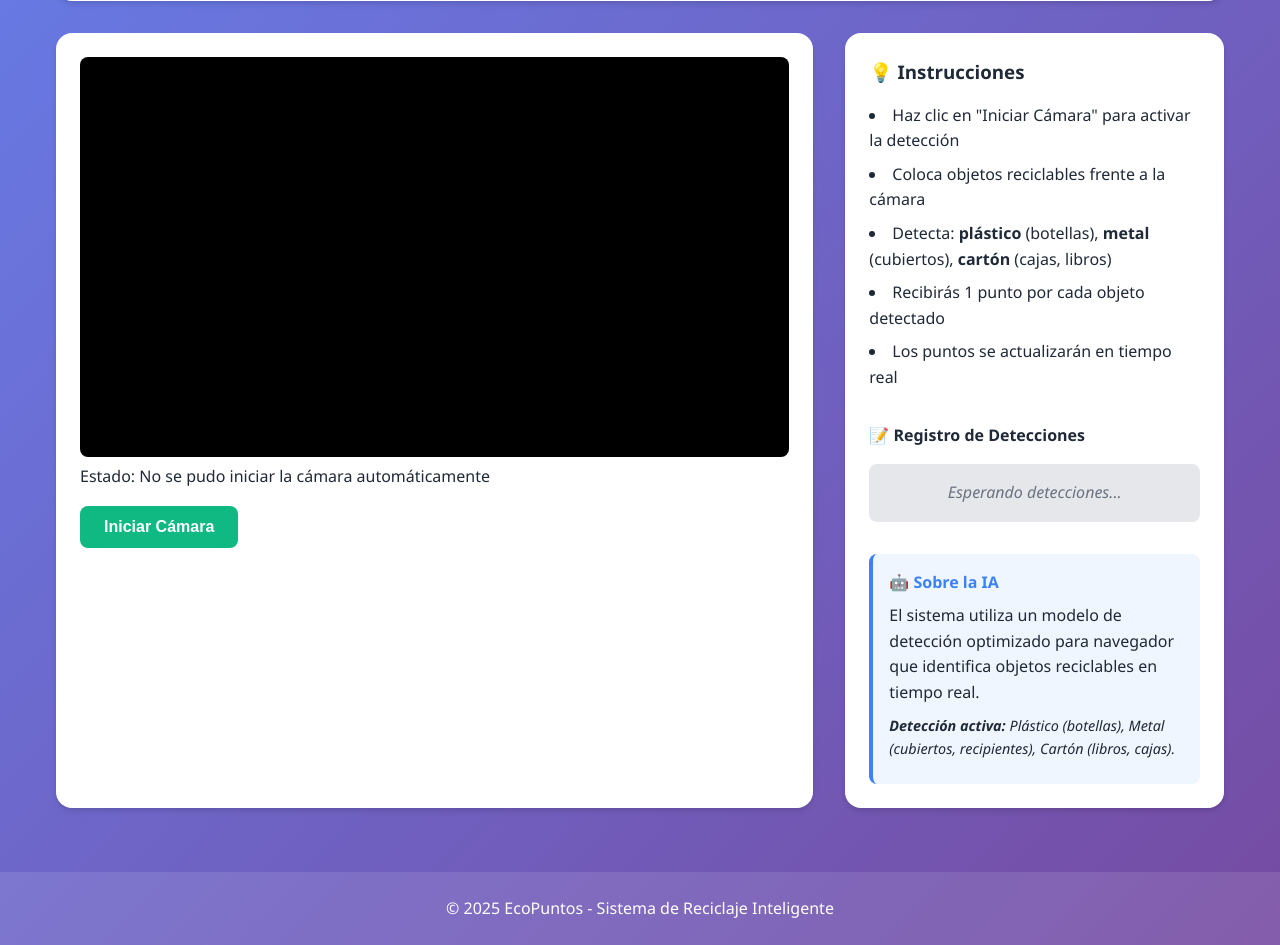
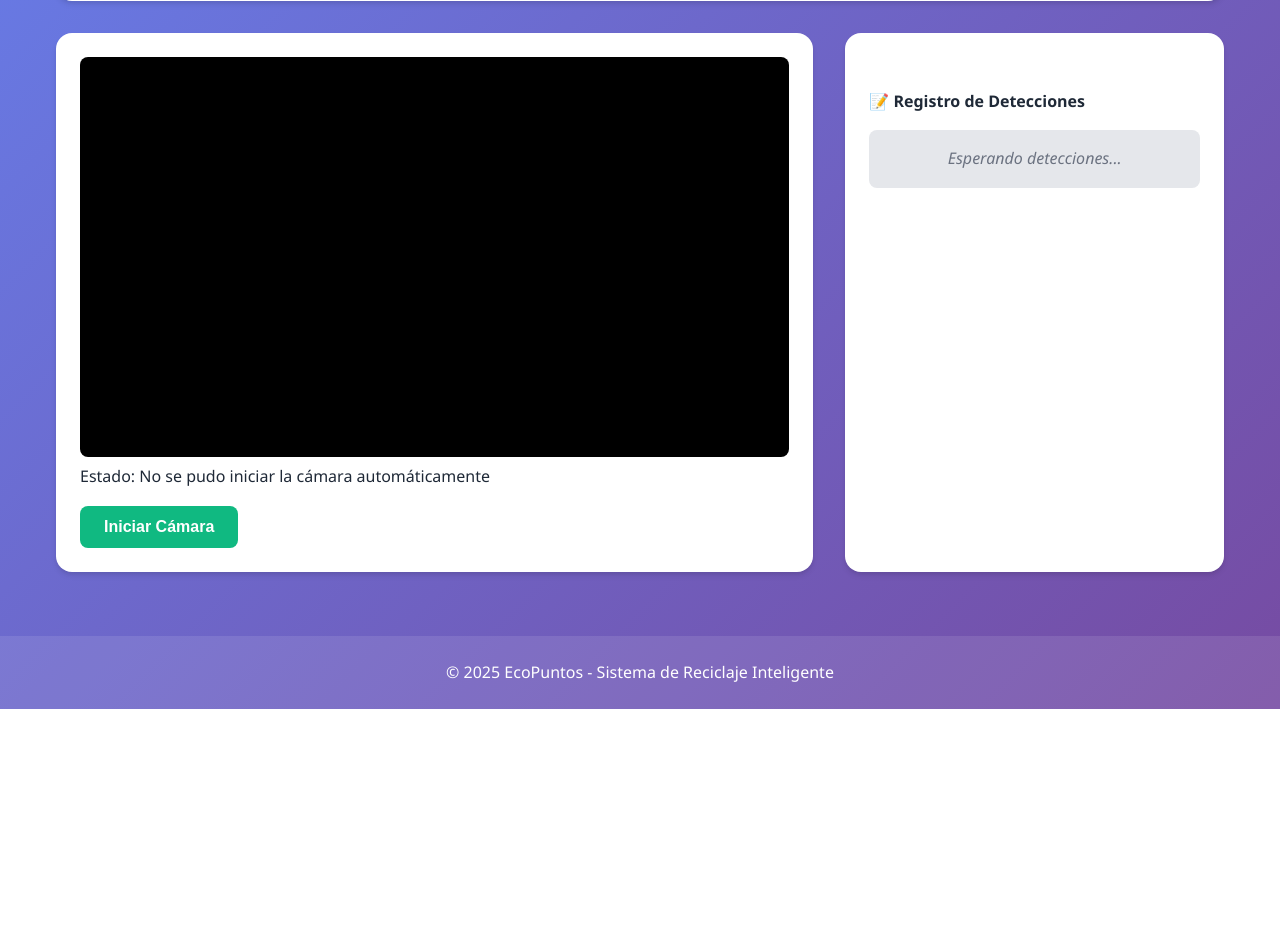
Before and after one commit to CesarAlanCR/puntos, a Flask app: template templates/detector.html in a window 1280 px wide. Shown: the part 240-1185 px from the top of the page. After the commit the page ends 949 px from the top, so only its background shows below. Run offline with Flask 3, Linux system fonts and the light colour scheme; the template is opened without the code that fills it, so the values that code supplies are empty; some libraries are stand-ins or nearby versions.

Commit message:
cambiooos

```diff
--- a/static/js/detector.js
+++ b/static/js/detector.js
@@ -53,10 +53,8 @@ async function startCamera() {
 
         video.srcObject = stream;
 
-        // Mostrar/ocultar botones
+        // Ocultar botón de inicio
         document.getElementById('start-camera').style.display = 'none';
-        document.getElementById('stop-camera').style.display = 'inline-block';
-        document.getElementById('simulate-detection').style.display = 'inline-block';
 
         // Cargar el modelo si no está cargado
         if (!model) {
@@ -110,10 +108,8 @@ function stopCamera() {
     // Limpiar historial de detecciones
     detectedObjects.clear();
 
-    // Mostrar/ocultar botones
+    // Mostrar botón de inicio
     document.getElementById('start-camera').style.display = 'inline-block';
-    document.getElementById('stop-camera').style.display = 'none';
-    document.getElementById('simulate-detection').style.display = 'none';
 
     addLog('Cámara detenida');
 }
--- a/templates/dashboard.html
+++ b/templates/dashboard.html
@@ -84,12 +84,6 @@
             </div>
         </div>
     </div>
-
-    <div class="quick-actions">
-        <a href="{{ url_for('detector') }}" class="btn btn-large btn-primary">
-            📷 Ir al Detector de Latas
-        </a>
-    </div>
 </div>
 
 <script>
--- a/templates/detector.html
+++ b/templates/detector.html
@@ -31,34 +31,15 @@
 
             <div class="video-controls">
                 <button id="start-camera" class="btn btn-primary">Iniciar Cámara</button>
-                <button id="stop-camera" class="btn btn-secondary" style="display: none;">Detener Cámara</button>
-                <button id="simulate-detection" class="btn btn-success" style="display: none;">
-                    Simular Detección (Demo)
-                </button>
             </div>
         </div>
 
         <div class="detection-info">
-            <h3>💡 Instrucciones</h3>
-            <ul>
-                <li>Haz clic en "Iniciar Cámara" para activar la detección</li>
-                <li>Coloca objetos reciclables frente a la cámara</li>
-                <li>Detecta: <strong>plástico</strong> (botellas), <strong>metal</strong> (cubiertos), <strong>cartón</strong> (cajas, libros)</li>
-                <li>Recibirás 1 punto por cada objeto detectado</li>
-                <li>Los puntos se actualizarán en tiempo real</li>
-            </ul>
-
             <div class="detection-log">
                 <h4>📝 Registro de Detecciones</h4>
                 <div id="detection-log" class="log-content">
                     <p class="log-empty">Esperando detecciones...</p>
                 </div>
-            </div>
-
-            <div class="info-box">
-                <h4>🤖 Sobre la IA</h4>
-                <p>El sistema utiliza un modelo de detección optimizado para navegador que identifica objetos reciclables en tiempo real.</p>
-                <p class="note"><strong>Detección activa:</strong> Plástico (botellas), Metal (cubiertos, recipientes), Cartón (libros, cajas).</p>
             </div>
         </div>
     </div>
```
